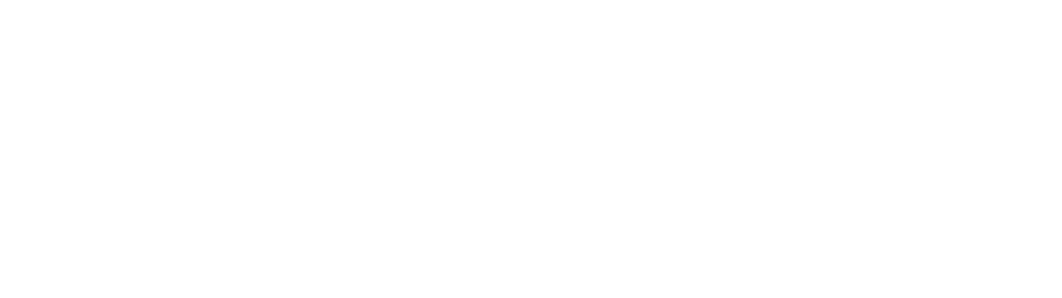
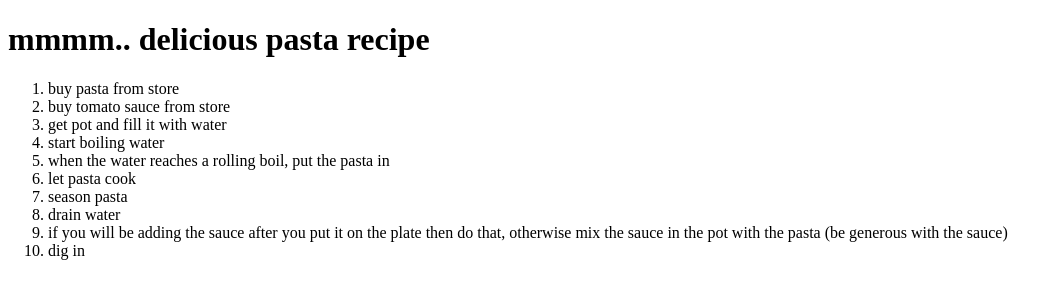
Before and after one commit to squoosh4/odin-recipes, a plain HTML site: page recipes/pasta.html in a window 1280 px wide. Shown: the whole page, without its empty margins (0-1062 px from the left). Drawn offline with Linux system fonts and the light colour scheme.

Commit message:
made pasta and pizza recipe
title

```diff
--- a/recipes/lasagna.html
+++ b/recipes/lasagna.html
@@ -0,0 +1,26 @@
+<!doctype html>
+<html lang="en">
+  <head>
+    <!-- Required meta tags -->
+    <meta charset="utf-8">
+    <meta name="viewport" content="width=device-width, initial-scale=1">
+
+    <link href="../static/css/style.css" rel="stylesheet">
+
+    <title>lasagna recipe</title>
+  </head>
+  <body>
+    <h1>mmmm.. delicious lasagna recipe</h1>
+    <ol>
+        <li></li>
+        <li></li>
+        <li></li>
+        <li></li>
+        <li></li>
+        <li></li>
+        <li></li>
+        <li></li>
+    </ol>
+    <p></p>
+    </body>
+</html>
--- a/recipes/pasta.html
+++ b/recipes/pasta.html
@@ -0,0 +1,27 @@
+<!doctype html>
+<html lang="en">
+  <head>
+    <!-- Required meta tags -->
+    <meta charset="utf-8">
+    <meta name="viewport" content="width=device-width, initial-scale=1">
+
+    <link href="../static/css/style.css" rel="stylesheet">
+
+    <title>pasta recipe</title>
+  </head>
+  <body>
+    <h1>mmmm.. delicious pasta recipe</h1>
+    <ol>
+        <li>buy pasta from store</li>
+        <li>buy tomato sauce from store</li>
+        <li>get pot and fill it with water</li>
+        <li>start boiling water</li>
+        <li>when the water reaches a rolling boil, put the pasta in</li>
+        <li>let pasta cook</li>
+        <li>season pasta</li>
+        <li>drain water</li>
+        <li>if you will be adding the sauce after you put it on the plate then do that, otherwise mix the sauce in the pot with the pasta (be generous with the sauce)</li>
+        <li>dig in</li>
+    </ol>
+</body>
+</html>
```
Also changed, not shown: recipes/pizza.html (+3 -3 lines).
